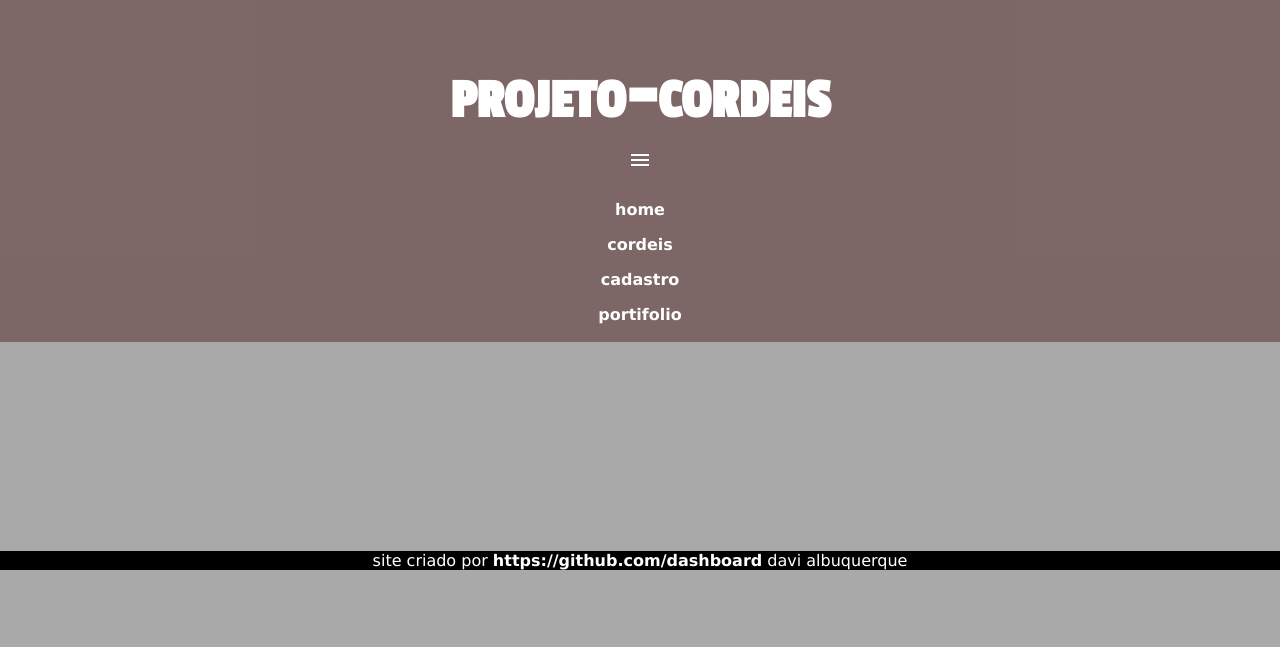
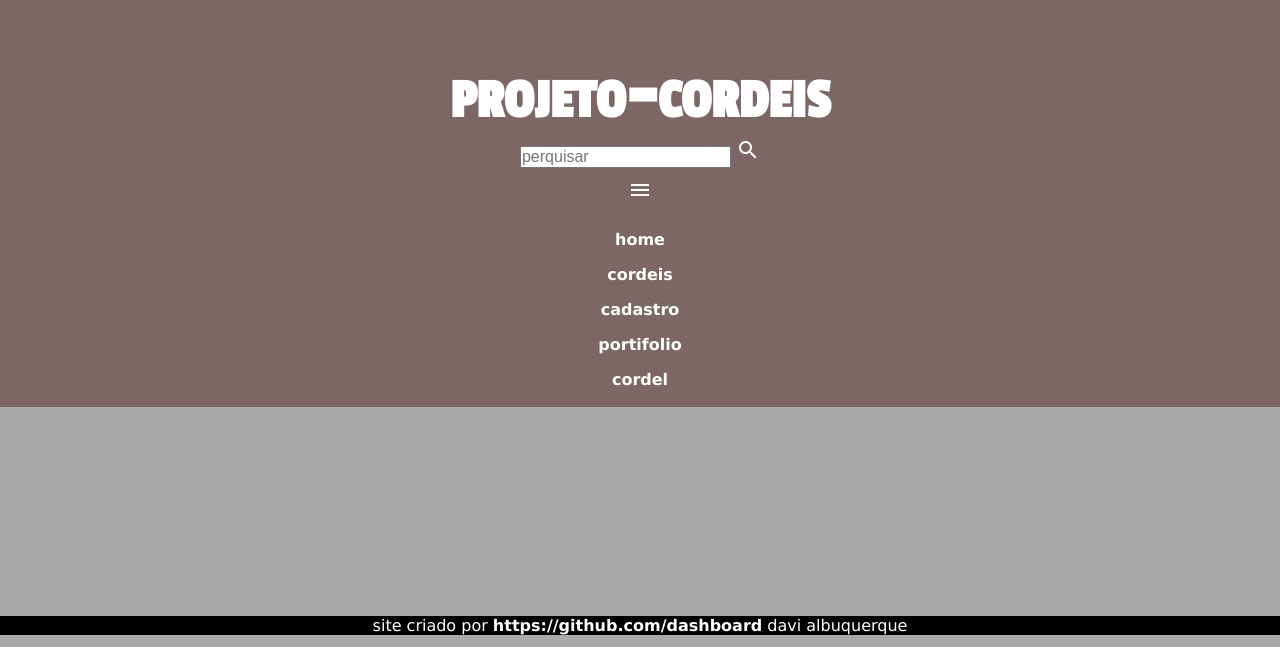
Before and after one commit to davi-albuquerque-da-silva/projeto-cordeis, a PHP site: page / in a window 1280 px wide. Shown: the top 647 px of the page. Run offline with PHP 8.4, Linux system fonts and the light colour scheme.

Commit message:
atualizei o projeto

```diff
--- a/cordeis/estilo/style.css
+++ b/cordeis/estilo/style.css
@@ -35,6 +35,12 @@ header > h1{
     font-family: var(--fonte2);
     font-size: 10vh;
 }
+.search{
+    top: 50%;
+    left: 50%;
+
+}
+
 nav {
 
     padding: 10px;
@@ -47,15 +53,23 @@ nav > a {
     display: inline-block;
 
    }
+
+div.iburquer{
+    position: absolute;
+}
 #menu a{
     display:block;
     padding: .5rem;
+
+
 }
+
 span#burquer{
     color: white;
     display: block;
     text-align: center;
     padding: 10px;
+
 }
 span#burquer :hover{
     background-color: white;
--- a/cordeis/index.html
+++ b/cordeis/index.html
@@ -6,6 +6,8 @@
     <title>projeto-cordeis</title>
     <link href="https://fonts.googleapis.com/icon?family=Material+Icons"
       rel="stylesheet">
+
+
     <link rel="stylesheet" href="estilo/style.css">
     <style>
 
@@ -22,15 +24,17 @@
        <header>
            <h1> projeto-cordeis </h1>
 
-  <span id="burquer" class="material-icons" onclick="clickMenu()" >menu</span>
+           <div class="search">
+            <input type="text" name="search" id="isearch" placeholder="perquisar">
+            <a href="search-btn"></a>
+ <span class="material-icons">search</span>
+           </div>
 
 
+  <div id="iburguer">
+<span id="burquer" class="material-icons" onclick="clickMenu()" >menu</span>
 
-        <!--       <h2>links das outras paginas
-
-               </h2>
-               <p><a href="index02.html">segunda pagina</a> <br>   <a href="index03.html">terceira pagina </a> <br> <a href="index04.html">quarta pagina</a></p> -->
-       <nav id="itens"  >
+<nav id="itens"  >
 
            <ul id="menu">
             <li>
@@ -39,9 +43,19 @@
             <li><a href="#">cordeis</a></li>
             <li><a href="#">cadastro</a></li>
             <li><a href="#">portifolio</a></li>
-
+            <li><a href="http://127.0.0.1:5500/cordeis/index02">cordel</a></li>
            </ul>
        </nav>
+</div>
+
+
+
+
+        <!--       <h2>links das outras paginas
+
+               </h2>
+               <p><a href="index02.html">segunda pagina</a> <br>   <a href="index03.html">terceira pagina </a> <br> <a href="index04.html">quarta pagina</a></p> -->
+
        </header>
 
     <section>
@@ -78,6 +92,19 @@
            }
 
         }
+        document.addEventListener("DOMContentLoaded", function(){
+   var target = location.hash; // verifica se tem hash na URL
+   var linq = $("ul.nav-tabs li a[href$='"+target+"']"); // link que contém a hash
+   if(target && linq.length){
+      setTimeout(function(){
+         // distância do menu ao topo menos altura do nav
+         var top = $(".sidebar").offset().top - $("#main-nav").height();
+         window.scrollTo(0, top); // rola atela até o menu
+         linq.trigger("click"); // dispara o clique
+      }, 500);
+   }
+});
+
     </script>
 
 
--- a/cordeis/index02.html
+++ b/cordeis/index02.html
@@ -12,7 +12,7 @@
         <p><a href="https://www.recantodasletras.com.br/cordel/3500686" target="blank" >MILTON DUARTE</a></p>
     </header>
 
-
+    http://127.0.0.1:5500/cordeis/index02
  <section class="normal">
 
 
```
